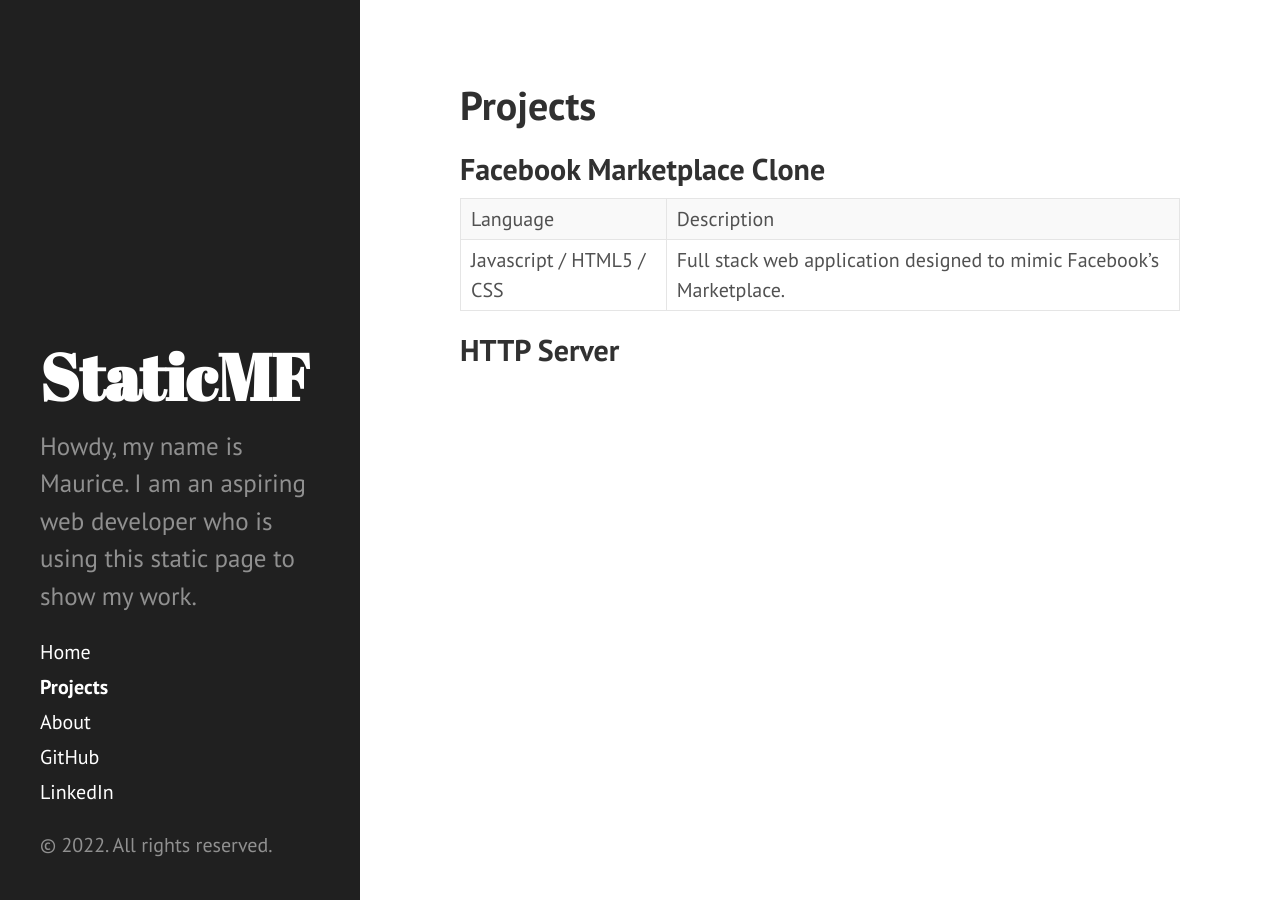
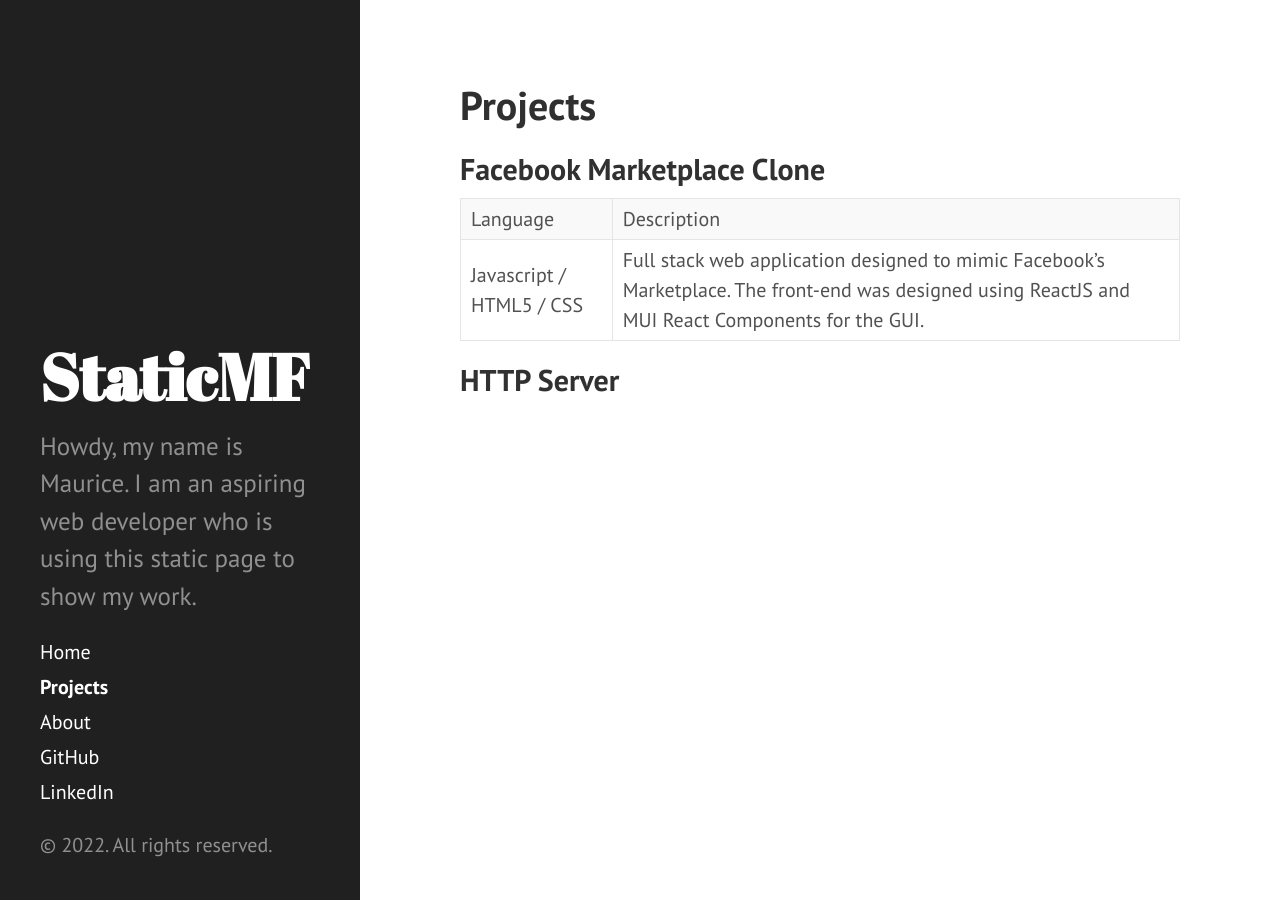
Before and after one commit to Maudi84/static_mf, a Jekyll site: the page built from Projects.md, in a window 1280 px wide. Built offline with Jekyll 4.4.1, drawn with Linux system fonts in a browser that asks for light colours.

Commit message:
Update Projects.md

```diff
--- a/Projects.md
+++ b/Projects.md
@@ -10,6 +10,6 @@ permalink: projects
 
 
 | Language     | Description |
-| Javascript / HTML5 / CSS   | Full stack web application designed to mimic Facebook's Marketplace.
+| Javascript / HTML5 / CSS   | Full stack web application designed to mimic Facebook's Marketplace. The front-end was designed using ReactJS and MUI React Components for the GUI.
 
 ## HTTP Server
```
